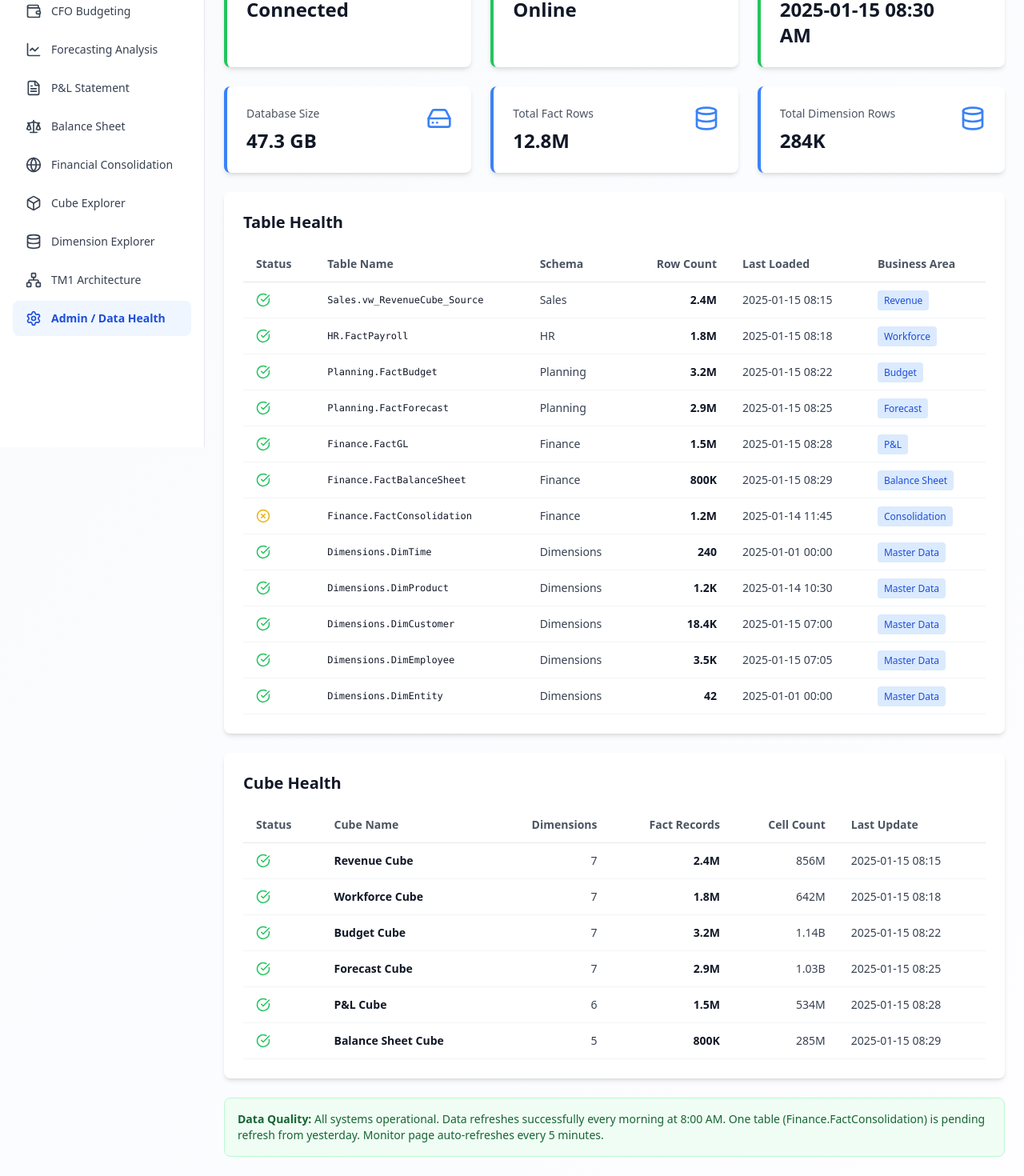
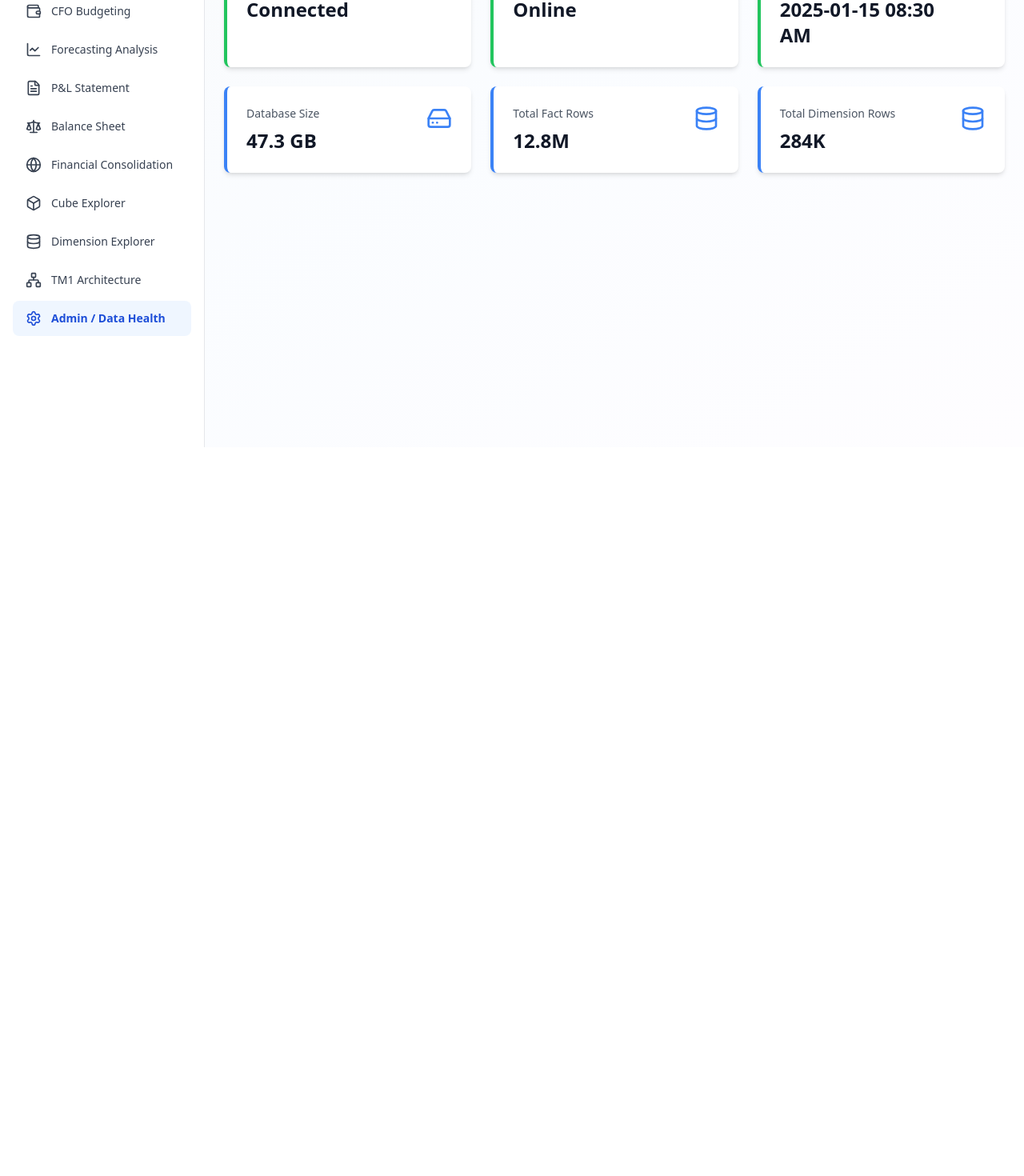
Before and after one commit to drivetest721/MansiTM1ProjectDemo, a React (Vite) app in the folder frontend/: page /admin-data-health in a window 1280 px wide. Shown: the part 253-1723 px from the top of the page at 80% size. After the commit the page ends 812 px from the top, so only its background shows below. Built offline with nearby package versions, Linux system fonts and the light colour scheme.

Commit message:
Khushi :- Extra changes remove from the dashbaord

```diff
--- a/frontend/src/components/FinancialTable.tsx
+++ b/frontend/src/components/FinancialTable.tsx
@@ -64,6 +64,20 @@ export default function FinancialTable({
     if (value === undefined || value === null) return 'text-gray-700 dark:text-gray-300';
     if (value > 0) return 'text-green-600 dark:text-green-400 font-semibold';
     if (value < 0) return 'text-red-600 dark:text-red-400 font-semibold';
+    return 'text-gray-700 dark:text-gray-300';
+  };
+  const getRowVarianceColor = (row: FinancialRow, value: number | undefined) => {
+  // Cost-type rows: higher actual = bad (red), lower = good (green)
+  if (row.id === 'cost' ) {
+    return getCostVarianceColor(value);
+  }
+  // Default: higher = good (green), lower = bad (red)
+  return getVarianceColor(value);
+};
+  const getCostVarianceColor = (value: number | undefined) => {
+    if (value === undefined || value === null) return 'text-gray-700 dark:text-gray-300';
+    if (value < 0) return 'text-green-600 dark:text-green-400 font-semibold';
+    if (value > 0) return 'text-red-600 dark:text-red-400 font-semibold';
     return 'text-gray-700 dark:text-gray-300';
   };
 
@@ -214,6 +228,34 @@ export default function FinancialTable({
       ),
     },
     {
+  id: 'variance',
+  accessorKey: 'variance',
+  header: () => <div className="text-right">Variance</div>,
+  cell: ({ row }) => (
+    <div
+      className={`text-right ${getRowVarianceColor(row.original, row.original.variance)} ${
+        row.original.isTotal || row.original.isSubtotal ? 'font-bold' : ''
+      }`}
+    >
+      {formatCurrency(row.original.variance)}
+    </div>
+  ),
+},
+{
+  id: 'variancePercent',
+  accessorKey: 'variancePercent',
+  header: () => <div className="text-right">Variance %</div>,
+  cell: ({ row }) => (
+    <div
+      className={`text-right ${getRowVarianceColor(row.original, row.original.variancePercent)} ${
+        row.original.isTotal || row.original.isSubtotal ? 'font-bold' : ''
+      }`}
+    >
+      {formatPercent(row.original.variancePercent)}
+    </div>
+  ),
+},
+    {
       id: 'forecast',
       accessorKey: 'forecast',
       header: () => <div className="text-right">Forecast</div>,
@@ -229,9 +271,9 @@ export default function FinancialTable({
       header: () => <div className="text-right">Variance</div>,
       cell: ({ row }) => (
         <div
-          className={`text-right ${getVarianceColor(row.original.variance)} ${
-            row.original.isTotal || row.original.isSubtotal ? 'font-bold' : ''
-          }`}
+        className={`text-right ${getRowVarianceColor(row.original, row.original.variance)} ${
+          row.original.isTotal || row.original.isSubtotal ? 'font-bold' : ''
+        }`}
         >
           {formatCurrency(row.original.variance)}
         </div>
@@ -243,14 +285,14 @@ export default function FinancialTable({
       header: () => <div className="text-right">Variance %</div>,
       cell: ({ row }) => (
         <div
-          className={`text-right ${getVarianceColor(row.original.variancePercent)} ${
-            row.original.isTotal || row.original.isSubtotal ? 'font-bold' : ''
-          }`}
+        className={`text-right ${getRowVarianceColor(row.original, row.original.variancePercent)} ${
+          row.original.isTotal || row.original.isSubtotal ? 'font-bold' : ''
+        }`}
         >
           {formatPercent(row.original.variancePercent)}
         </div>
       ),
-    },
+    }
   ];
 
   const table = useReactTable({
--- a/frontend/src/pages/AdminDataHealth.tsx
+++ b/frontend/src/pages/AdminDataHealth.tsx
@@ -78,89 +78,9 @@ export default function AdminDataHealth() {
         })}
       </div>
 
-      {/* Table Health */}
-      <div className="bg-white dark:bg-gray-800 rounded-lg shadow-md p-6">
-        <h2 className="text-xl font-bold text-gray-900 dark:text-white mb-4">Table Health</h2>
-        <div className="overflow-x-auto">
-          <table className="w-full text-sm">
-            <thead>
-              <tr className="border-b border-gray-200 dark:border-gray-700">
-                <th className="text-left py-3 px-4 text-gray-600 dark:text-gray-400 font-semibold">Status</th>
-                <th className="text-left py-3 px-4 text-gray-600 dark:text-gray-400 font-semibold">Table Name</th>
-                <th className="text-left py-3 px-4 text-gray-600 dark:text-gray-400 font-semibold">Schema</th>
-                <th className="text-right py-3 px-4 text-gray-600 dark:text-gray-400 font-semibold">Row Count</th>
-                <th className="text-left py-3 px-4 text-gray-600 dark:text-gray-400 font-semibold">Last Loaded</th>
-                <th className="text-left py-3 px-4 text-gray-600 dark:text-gray-400 font-semibold">Business Area</th>
-              </tr>
-            </thead>
-            <tbody>
-              {tableHealth.map((table, index) => (
-                <tr key={index} className="border-b border-gray-100 dark:border-gray-800 hover:bg-gray-50 dark:hover:bg-gray-700/50">
-                  <td className="py-3 px-4">
-                    {table.status === 'success' ? (
-                      <CheckCircle size={18} className="text-green-500" />
-                    ) : (
-                      <XCircle size={18} className="text-yellow-500" />
-                    )}
-                  </td>
-                  <td className="py-3 px-4 font-mono text-xs text-gray-900 dark:text-white">{table.table}</td>
-                  <td className="py-3 px-4 text-gray-700 dark:text-gray-300">{table.schema}</td>
-                  <td className="py-3 px-4 text-right font-semibold text-gray-900 dark:text-white">{table.rowCount}</td>
-                  <td className="py-3 px-4 text-gray-700 dark:text-gray-300">{table.lastLoaded}</td>
-                  <td className="py-3 px-4">
-                    <span className="px-2 py-1 text-xs bg-blue-100 dark:bg-blue-900/30 text-blue-700 dark:text-blue-300 rounded">
-                      {table.businessArea}
-                    </span>
-                  </td>
-                </tr>
-              ))}
-            </tbody>
-          </table>
-        </div>
-      </div>
 
-      {/* Cube Health */}
-      <div className="bg-white dark:bg-gray-800 rounded-lg shadow-md p-6">
-        <h2 className="text-xl font-bold text-gray-900 dark:text-white mb-4">Cube Health</h2>
-        <div className="overflow-x-auto">
-          <table className="w-full text-sm">
-            <thead>
-              <tr className="border-b border-gray-200 dark:border-gray-700">
-                <th className="text-left py-3 px-4 text-gray-600 dark:text-gray-400 font-semibold">Status</th>
-                <th className="text-left py-3 px-4 text-gray-600 dark:text-gray-400 font-semibold">Cube Name</th>
-                <th className="text-right py-3 px-4 text-gray-600 dark:text-gray-400 font-semibold">Dimensions</th>
-                <th className="text-right py-3 px-4 text-gray-600 dark:text-gray-400 font-semibold">Fact Records</th>
-                <th className="text-right py-3 px-4 text-gray-600 dark:text-gray-400 font-semibold">Cell Count</th>
-                <th className="text-left py-3 px-4 text-gray-600 dark:text-gray-400 font-semibold">Last Update</th>
-              </tr>
-            </thead>
-            <tbody>
-              {cubeHealth.map((cube, index) => (
-                <tr key={index} className="border-b border-gray-100 dark:border-gray-800 hover:bg-gray-50 dark:hover:bg-gray-700/50">
-                  <td className="py-3 px-4">
-                    <CheckCircle size={18} className="text-green-500" />
-                  </td>
-                  <td className="py-3 px-4 font-semibold text-gray-900 dark:text-white">{cube.cube}</td>
-                  <td className="py-3 px-4 text-right text-gray-700 dark:text-gray-300">{cube.dimensions}</td>
-                  <td className="py-3 px-4 text-right font-semibold text-gray-900 dark:text-white">{cube.factRecords}</td>
-                  <td className="py-3 px-4 text-right text-gray-700 dark:text-gray-300">{cube.cellCount}</td>
-                  <td className="py-3 px-4 text-gray-700 dark:text-gray-300">{cube.lastUpdate}</td>
-                </tr>
-              ))}
-            </tbody>
-          </table>
-        </div>
-      </div>
 
-      {/* Data Quality Notes */}
-      <div className="bg-green-50 dark:bg-green-900/20 border border-green-200 dark:border-green-800 rounded-lg p-4">
-        <p className="text-sm text-green-800 dark:text-green-200">
-          <strong>Data Quality:</strong> All systems operational.
-          Data refreshes successfully every morning at 8:00 AM.
-          One table (Finance.FactConsolidation) is pending refresh from yesterday.
-          Monitor page auto-refreshes every 5 minutes.
-        </p>
-      </div>
+
     </div>
   );
 }
--- a/frontend/src/pages/ExecutiveOverview.tsx
+++ b/frontend/src/pages/ExecutiveOverview.tsx
@@ -258,6 +258,14 @@ export default function ExecutiveOverview() {
         ))}
       </div>
 
+      {/* Status Header */}
+      <div className="bg-blue-50 dark:bg-blue-900/20 border border-blue-200 dark:border-blue-800 rounded-lg p-4">
+        <p className="text-sm text-blue-800 dark:text-blue-200">
+          <strong>Status:</strong> Dashboard data loaded from TM1EnterpriseDB.
+          Last updated: {new Date().toLocaleDateString()}.
+          {kpiData.length > 0 && ` Showing ${kpiData.length} KPIs and ${revenueByYear.length} years of revenue data.`}
+        </p>
+      </div>
       {/* Charts Row 1 */}
       <div className="grid grid-cols-1 lg:grid-cols-2 gap-6">
         {/* Revenue by Year */}
@@ -351,14 +359,7 @@ export default function ExecutiveOverview() {
         onExport={handleExportFinancialSummary}
       />
 
-      {/* Status Footer */}
-      <div className="bg-blue-50 dark:bg-blue-900/20 border border-blue-200 dark:border-blue-800 rounded-lg p-4">
-        <p className="text-sm text-blue-800 dark:text-blue-200">
-          <strong>Status:</strong> Dashboard data loaded from TM1EnterpriseDB.
-          Last updated: {new Date().toLocaleDateString()}.
-          {kpiData.length > 0 && ` Showing ${kpiData.length} KPIs and ${revenueByYear.length} years of revenue data.`}
-        </p>
-      </div>
+
     </div>
   );
 }
--- a/frontend/src/pages/PLStatement.tsx
+++ b/frontend/src/pages/PLStatement.tsx
@@ -266,25 +266,8 @@ const plStatementData: FinancialRow[] = [
     forecast: undefined,
     indent: 0,
   },
-  {
-    id: 'operating-income',
-    label: 'Operating Income',
-    actual: -78800000,
-    budget: -71600000,
-    forecast: -78300000,
-    variance: -7200000,
-    variancePercent: -10.1,
-    indent: 0,
-    isSubtotal: true,
-  },
-  {
-    id: 'blank-7',
-    label: '',
-    actual: undefined,
-    budget: undefined,
-    forecast: undefined,
-    indent: 0,
-  },
+
+
   {
     id: 'tax-expense',
     label: 'Tax Expense',
--- a/frontend/src/pages/TM1Architecture.tsx
+++ b/frontend/src/pages/TM1Architecture.tsx
@@ -183,37 +183,7 @@ export default function TM1Architecture() {
         </div>
       </div>
 
-      {/* Implemented Cubes */}
-      <div className="bg-white dark:bg-gray-800 rounded-lg shadow-md p-6">
-        <h2 className="text-xl font-bold text-gray-900 dark:text-white mb-4">Implemented Cubes</h2>
-        <div className="space-y-4">
-          {cubes.map((cube) => (
-            <div
-              key={cube.name}
-              className="border border-gray-200 dark:border-gray-700 rounded-lg p-4 hover:border-blue-400 dark:hover:border-blue-600 transition-colors"
-            >
-              <div className="flex items-start justify-between">
-                <div>
-                  <h3 className="font-semibold text-gray-900 dark:text-white">{cube.name}</h3>
-                  <p className="text-sm text-gray-600 dark:text-gray-400 mt-1">
-                    {cube.dimensions.length} dimensions • {cube.records} records
-                  </p>
-                  <div className="flex flex-wrap gap-2 mt-2">
-                    {cube.dimensions.map((dim) => (
-                      <span
-                        key={dim}
-                        className="px-2 py-1 text-xs bg-blue-100 dark:bg-blue-900/30 text-blue-700 dark:text-blue-300 rounded"
-                      >
-                        {dim}
-                      </span>
-                    ))}
-                  </div>
-                </div>
-              </div>
-            </div>
-          ))}
-        </div>
-      </div>
+
     </div>
   );
 }
```
Also changed, not shown: frontend/src/pages/BalanceSheet.tsx (+36 -36 lines), 2 other files (tests, documents, lock files or other folders).
